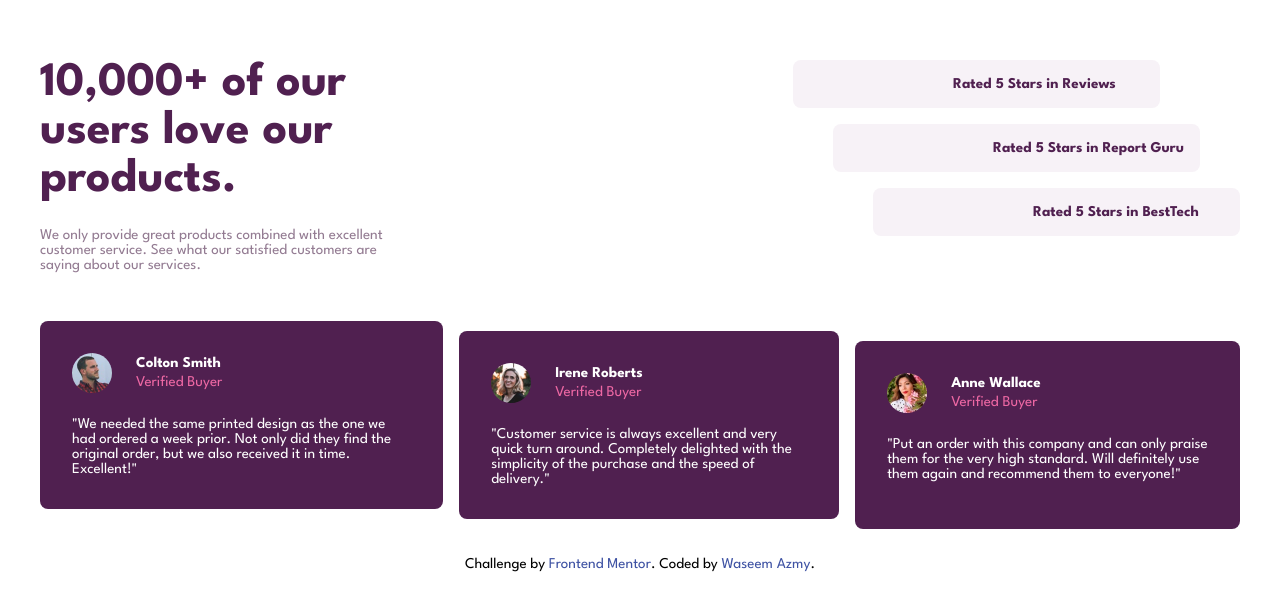
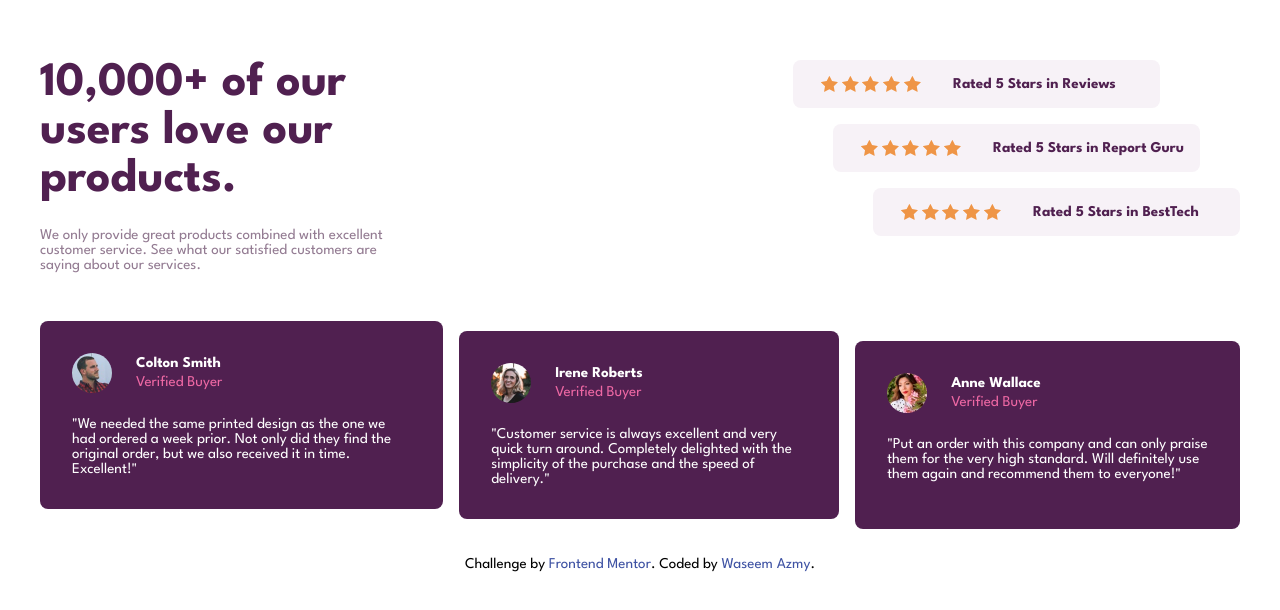
Before and after one commit to waseemazmy21/social-proof-section, a plain HTML site: page index.html in a window 1280 px wide. Shown: the part 112-722 px from the top of the page. Drawn offline with Linux system fonts and the light colour scheme; the site is published under a folder, as on GitHub Pages, so addresses that start at the root find nothing.

Commit message:
fix background image

```diff
--- a/sass/_reviews.scss
+++ b/sass/_reviews.scss
@@ -40,7 +40,7 @@
         display: block;
         width: 100px;
         height: 16px;
-        background-image: url(/dist/images/icon-star.svg);
+        background-image: url(../images/icon-star.svg);
         background-repeat: space;
     }
 }
```
Also changed, not shown: dist/css/main.css, 1 other file.
